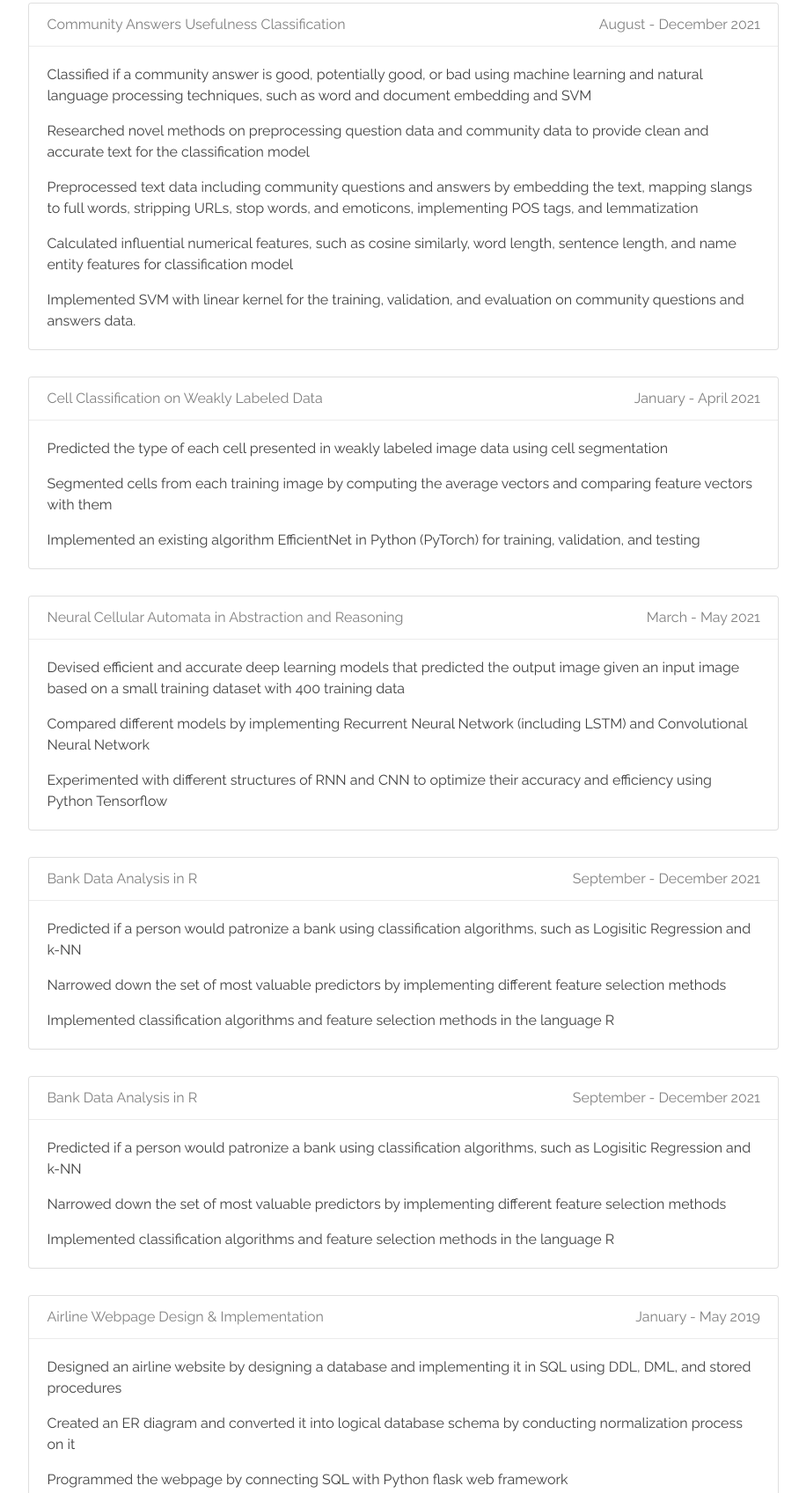
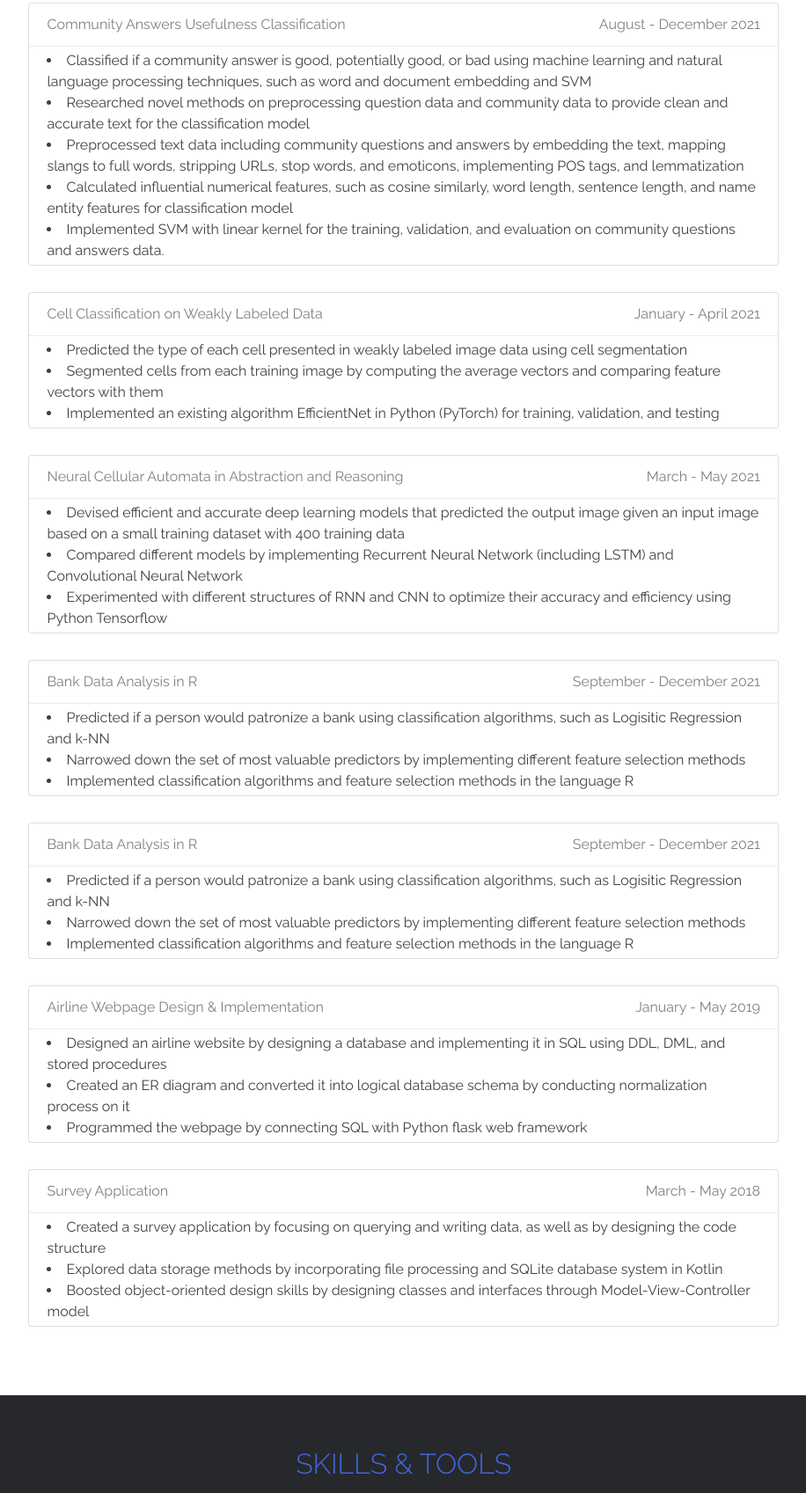
Before and after one commit to jasonlee619/webpage, a plain HTML site: page index.html in a window 1280 px wide. Shown: the part 3783-5480 px from the top of the page at 88% size, without its empty margins (180-1096 px from the left). Drawn offline with Linux system fonts and the light colour scheme.

Commit message:
project bullet

```diff
--- a/index.html
+++ b/index.html
@@ -264,11 +264,11 @@
                 <h4>Community Answers Usefulness Classification<span class="job-title">August - December 2021</span></h4>
               </div>
               <div class="card-content">
-                <p>Classified if a community answer is good, potentially good, or bad using machine learning and natural language processing techniques, such as word and document embedding and SVM</p>
-                <p>Researched novel methods on preprocessing question data and community data to provide clean and accurate text for the classification model</p>
-                <p>Preprocessed text data including community questions and answers by embedding the text, mapping slangs to full words, stripping URLs, stop words, and emoticons, implementing POS tags, and lemmatization</p>
-                <p>Calculated influential numerical features, such as cosine similarly, word length, sentence length, and name entity features for classification model</p>
-                <p>Implemented SVM with linear kernel for the training, validation, and evaluation on community questions and answers data.</p>
+                <li>Classified if a community answer is good, potentially good, or bad using machine learning and natural language processing techniques, such as word and document embedding and SVM</li>
+                <li>Researched novel methods on preprocessing question data and community data to provide clean and accurate text for the classification model</li>
+                <li>Preprocessed text data including community questions and answers by embedding the text, mapping slangs to full words, stripping URLs, stop words, and emoticons, implementing POS tags, and lemmatization</li>
+                <li>Calculated influential numerical features, such as cosine similarly, word length, sentence length, and name entity features for classification model</li>
+                <li>Implemented SVM with linear kernel for the training, validation, and evaluation on community questions and answers data.</li>
               </div>
             </div>
             <!-- PROJECT 2 -->
@@ -277,9 +277,9 @@
                 <h4>Cell Classification on Weakly Labeled Data<span class="job-title">January - April 2021</span></h4>
               </div>
               <div class="card-content">
-                <p>Predicted the type of each cell presented in weakly labeled image data using cell segmentation</p>
-                <p>Segmented cells from each training image by computing the average vectors and comparing feature vectors with them</p>
-                <p>Implemented an existing algorithm EfficientNet in Python (PyTorch) for training, validation, and testing</p>
+                <li>Predicted the type of each cell presented in weakly labeled image data using cell segmentation</li>
+                <li>Segmented cells from each training image by computing the average vectors and comparing feature vectors with them</li>
+                <li>Implemented an existing algorithm EfficientNet in Python (PyTorch) for training, validation, and testing</li>
                 <!-- <p>Calculated influential numerical features, such as cosine similarly, word length, sentence length, and name entity features for classification model</p> -->
                 <!-- <p>Implemented SVM with linear kernel for the training, validation, and evaluation on community questions and answers data.</p> -->
               </div>
@@ -290,9 +290,9 @@
                 <h4>Neural Cellular Automata in Abstraction and Reasoning<span class="job-title">March - May 2021</span></h4>
               </div>
               <div class="card-content">
-                <p>Devised efficient and accurate deep learning models that predicted the output image given an input image based on a small training dataset with 400 training data </p>
-                <p>Compared different models by implementing Recurrent Neural Network (including LSTM) and Convolutional Neural Network</p>
-                <p>Experimented with different structures of RNN and CNN to optimize their accuracy and efficiency using Python Tensorflow</p>
+                <li>Devised efficient and accurate deep learning models that predicted the output image given an input image based on a small training dataset with 400 training data</li>
+                <li>Compared different models by implementing Recurrent Neural Network (including LSTM) and Convolutional Neural Network</li>
+                <li>Experimented with different structures of RNN and CNN to optimize their accuracy and efficiency using Python Tensorflow</li>
                 <!-- <p>Calculated influential numerical features, such as cosine similarly, word length, sentence length, and name entity features for classification model</p>
                 <p>Implemented SVM with linear kernel for the training, validation, and evaluation on community questions and answers data.</p> -->
               </div>
@@ -303,9 +303,9 @@
                 <h4>Bank Data Analysis in R<span class="job-title">September - December 2021</span></h4>
               </div>
               <div class="card-content">
-                <p>Predicted if a person would patronize a bank using classification algorithms, such as Logisitic Regression and k-NN</p>
-                <p>Narrowed down the set of most valuable predictors by implementing different feature selection methods</p>
-                <p>Implemented classification algorithms and feature selection methods in the language R</p>
+                <li>Predicted if a person would patronize a bank using classification algorithms, such as Logisitic Regression and k-NN</li>
+                <li>Narrowed down the set of most valuable predictors by implementing different feature selection methods</li>
+                <li>Implemented classification algorithms and feature selection methods in the language R</li>
                 <!-- <p>Calculated influential numerical features, such as cosine similarly, word length, sentence length, and name entity features for classification model</p> -->
                 <!-- <p>Implemented SVM with linear kernel for the training, validation, and evaluation on community questions and answers data.</p> -->
               </div>
@@ -316,9 +316,9 @@
                 <h4>Bank Data Analysis in R<span class="job-title">September - December 2021</span></h4>
               </div>
               <div class="card-content">
-                <p>Predicted if a person would patronize a bank using classification algorithms, such as Logisitic Regression and k-NN</p>
-                <p>Narrowed down the set of most valuable predictors by implementing different feature selection methods</p>
-                <p>Implemented classification algorithms and feature selection methods in the language R</p>
+                <li>Predicted if a person would patronize a bank using classification algorithms, such as Logisitic Regression and k-NN</li>
+                <li>Narrowed down the set of most valuable predictors by implementing different feature selection methods</li>
+                <li>Implemented classification algorithms and feature selection methods in the language R</li>
                 <!-- <p>Calculated influential numerical features, such as cosine similarly, word length, sentence length, and name entity features for classification model</p> -->
                 <!-- <p>Implemented SVM with linear kernel for the training, validation, and evaluation on community questions and answers data.</p> -->
               </div>
@@ -329,9 +329,9 @@
                 <h4>Airline Webpage Design &amp; Implementation<span class="job-title">January - May 2019</span></h4>
               </div>
               <div class="card-content">
-                <p>Designed an airline website by designing a database and implementing it in SQL using DDL, DML, and stored procedures</p>
-                <p>Created an ER diagram and converted it into logical database schema by conducting normalization process on it</p>
-                <p>Programmed the webpage by connecting SQL with Python flask web framework</p>
+                <li>Designed an airline website by designing a database and implementing it in SQL using DDL, DML, and stored procedures</li>
+                <li>Created an ER diagram and converted it into logical database schema by conducting normalization process on it</li>
+                <li>Programmed the webpage by connecting SQL with Python flask web framework</li>
                 <!-- <p>Calculated influential numerical features, such as cosine similarly, word length, sentence length, and name entity features for classification model</p> -->
                 <!-- <p>Implemented SVM with linear kernel for the training, validation, and evaluation on community questions and answers data.</p> -->
               </div>
@@ -342,9 +342,9 @@
                 <h4>Survey Application <span class="job-title">March - May 2018</span></h4>
               </div>
               <div class="card-content">
-                <p>Created a survey application by focusing on querying and writing data, as well as by designing the code structure</p>
-                <p>Explored data storage methods by incorporating file processing and SQLite database system in Kotlin</p>
-                <p>Boosted object-oriented design skills by designing classes and interfaces through Model-View-Controller model</p>
+                <li>Created a survey application by focusing on querying and writing data, as well as by designing the code structure</li>
+                <li>Explored data storage methods by incorporating file processing and SQLite database system in Kotlin</li>
+                <li>Boosted object-oriented design skills by designing classes and interfaces through Model-View-Controller model</li>
                 <!-- <p>Calculated influential numerical features, such as cosine similarly, word length, sentence length, and name entity features for classification model</p> -->
                 <!-- <p>Implemented SVM with linear kernel for the training, validation, and evaluation on community questions and answers data.</p> -->
               </div>
```
